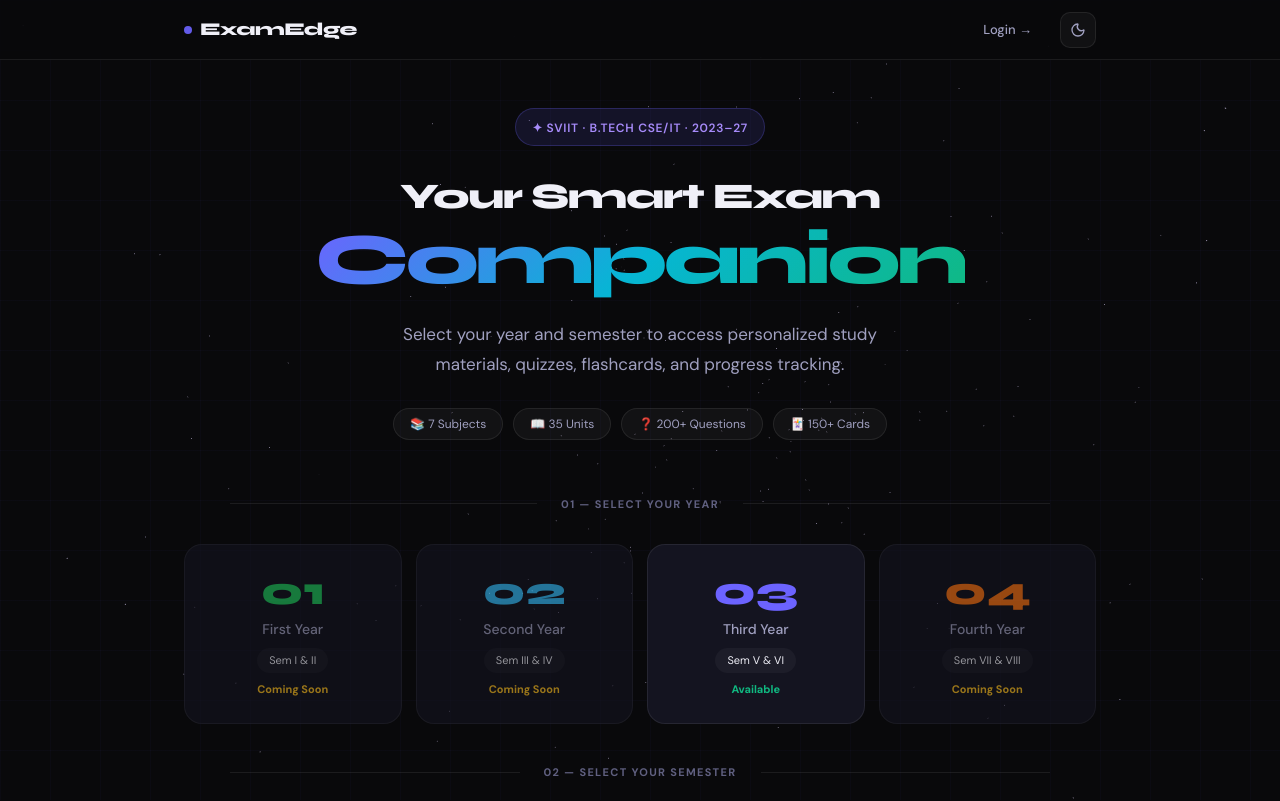
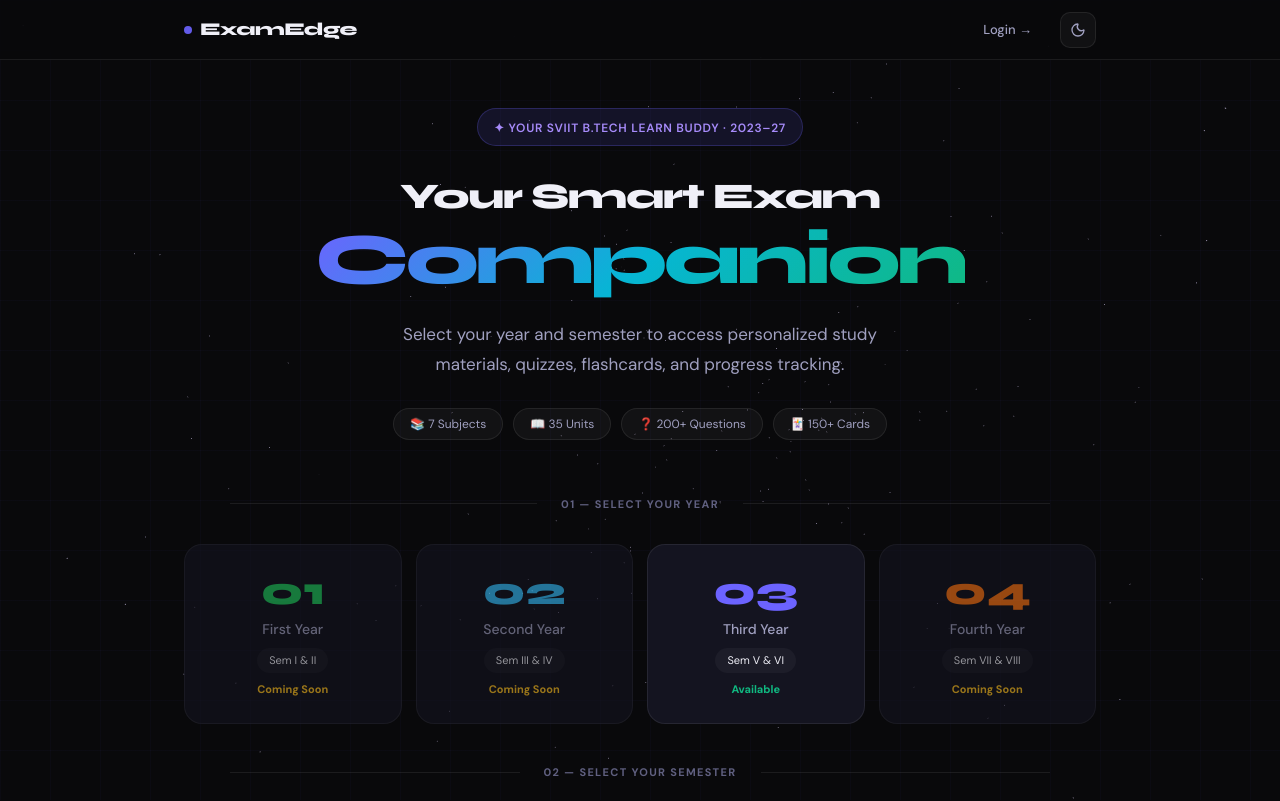
Before and after one commit to harshfly/examedge, a Next.js app: page / in a window 1280 px wide. Shown: the top 801 px of the page. Built offline with nearby package versions, Linux system fonts and the light colour scheme.

Commit message:
Update branding pill on landing page

```diff
--- a/src/app/page.tsx
+++ b/src/app/page.tsx
@@ -49,7 +49,7 @@ export default function LandingPage() {
         <div className="max-w-[960px] mx-auto px-6 py-12 relative z-10 flex flex-col items-center flex-1 w-full pb-32">
         {/* Eyebrow Pill */}
         <div className="mb-6 px-4 py-1.5 rounded-full border border-[rgba(108,99,255,0.25)] bg-[rgba(108,99,255,0.12)]">
-          <span className="text-[12px] font-semibold text-[#a78bfa] tracking-[0.06em] uppercase">✦ SVIIT · B.Tech CSE/IT · 2023–27</span>
+          <span className="text-[12px] font-semibold text-[#a78bfa] tracking-[0.06em] uppercase">✦ Your SVIIT B.Tech Learn Buddy · 2023–27</span>
         </div>
 
         {/* Hero Headlines */}
```
